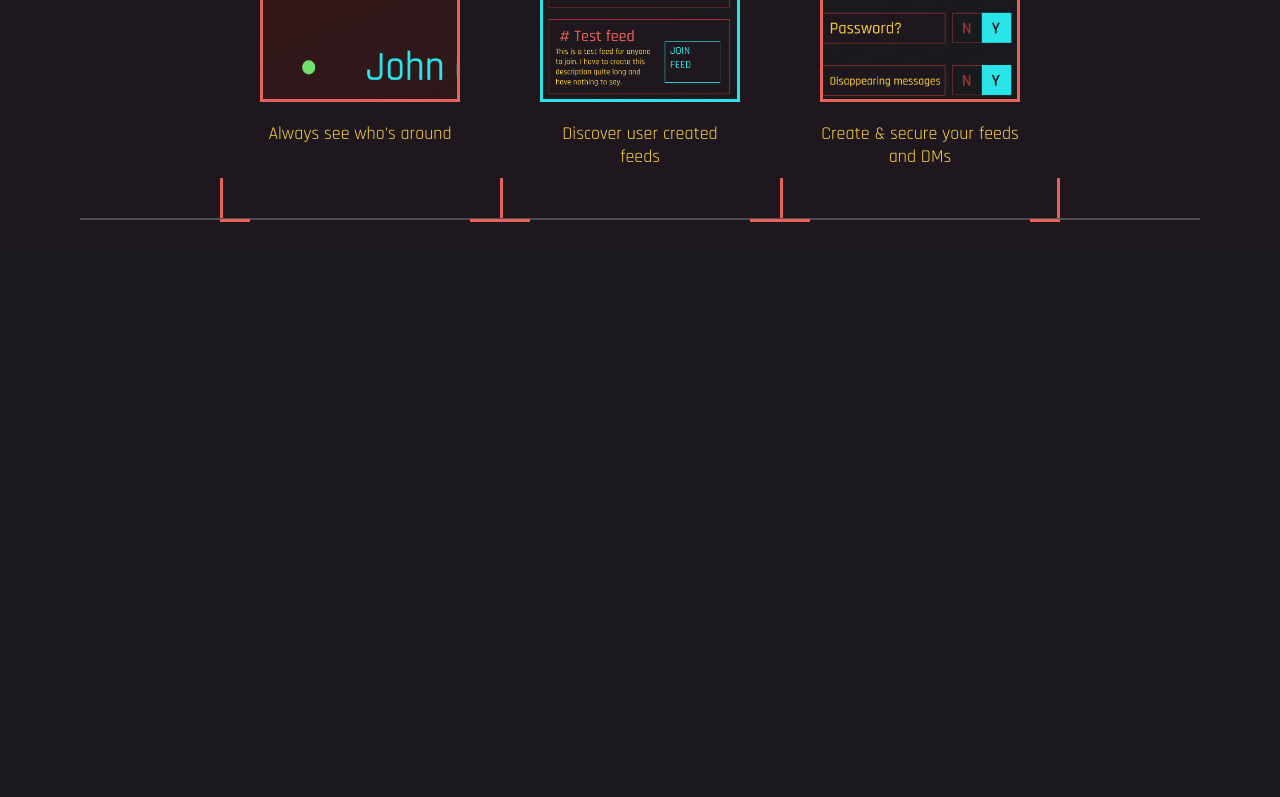
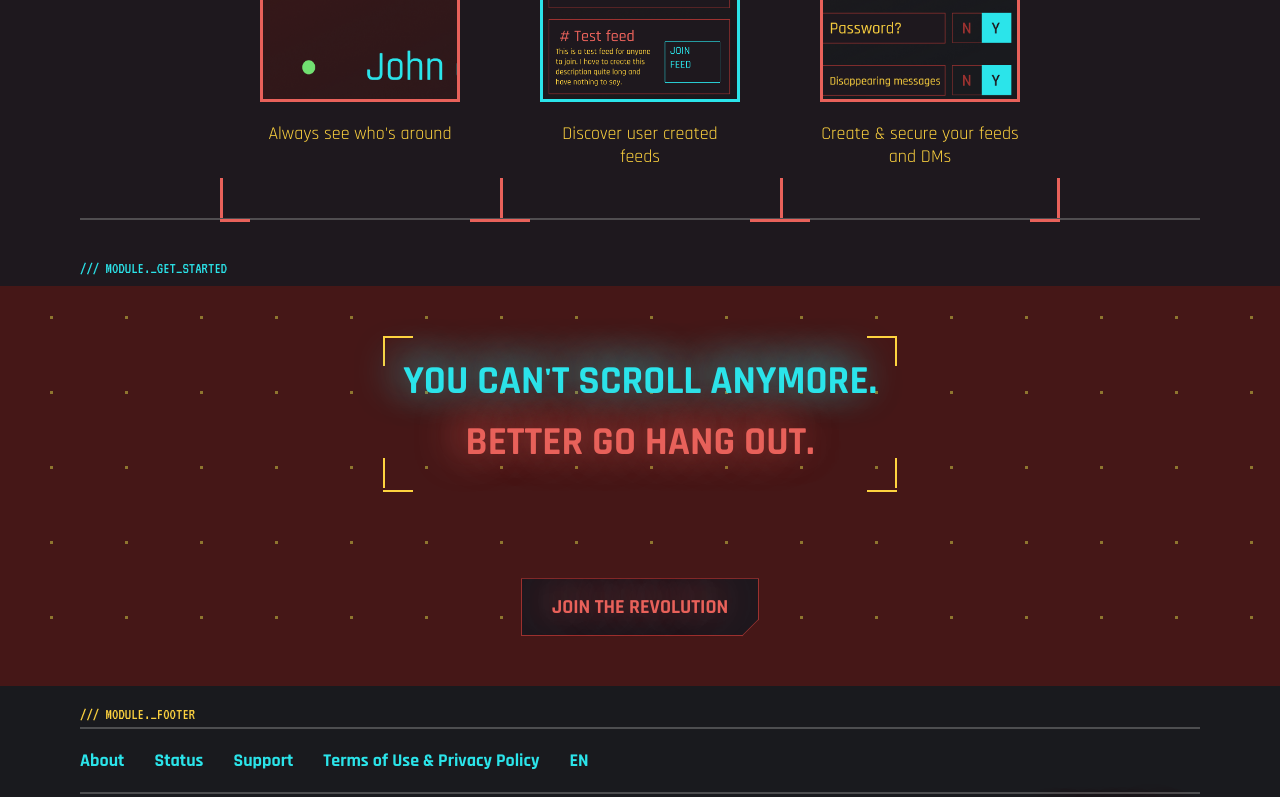
Before and after one commit to ErnGusMik/cyber_netwire, a React (Create React App) app in the folder client/: page / in a window 1280 px wide. Shown: the part 2747-3544 px from the top of the page. Before the commit the page ends 2997 px from the top, so only its background shows below. Built offline with nearby package versions, Linux system fonts and the light colour scheme.

Commit message:
Finished homepage desktop version (mostly)

```diff
--- a/client/src/App.css
+++ b/client/src/App.css
@@ -4,6 +4,7 @@
     --primary-color: #e8615a;
     --primary-color-dark: #9c3230;
     --primary-color-dark-xtra: #5d2322;
+    --primary-color-dark-xtra-x: #451717;
     --secondary-color: #2be4ea;
     --secondary-color-rgb: 43, 228, 234;
     --secondary-color-dark: #295459;
--- a/client/src/routes/index/index.css
+++ b/client/src/routes/index/index.css
@@ -641,7 +641,8 @@
     background-size: 40px 40px;
 }
 
-.homepage .more .content .feature-card::before, .homepage .more .content .feature-card::after {
+.homepage .more .content .feature-card::before,
+.homepage .more .content .feature-card::after {
     content: "";
     position: absolute;
     top: -2.5px;
@@ -674,6 +675,154 @@
     text-align: center;
     margin-top: 20px;
 }
+
+/* JOIN */
+.join {
+    background-color: var(--background-color);
+}
+
+.join .module-name {
+    padding: 10px 80px;
+}
+
+.join .content {
+    display: flex;
+    flex-direction: column;
+    align-items: center;
+    justify-content: center;
+    /* Dotted background */
+    background-image: linear-gradient(
+            to bottom,
+            transparent 3.75%,
+            var(--primary-color-dark-xtra-x) 3.75%
+        ),
+        linear-gradient(
+            to right,
+            rgba(var(--tertiary-color-rgb), 0.5) 3.75%,
+            var(--primary-color-dark-xtra-x) 3.75%
+        );
+    background-size: 75px 75px, 75px 75px;
+    background-repeat: repeat;
+    background-position: 50px 30px, 50px 30px;
+    margin: 0;
+    padding: 50px;
+    gap: 60px;
+}
+
+.join .content h2 {
+    font-size: 40px;
+    text-align: center;
+}
+
+.join .content h2.secondary {
+    text-shadow: var(--text-shadow-secondary);
+}
+
+.join .content .text {
+    display: flex;
+    flex-direction: column;
+    align-items: center;
+    justify-content: center;
+    gap: 10px;
+    padding: 20px;
+    background: linear-gradient(
+                to right,
+                var(--tertiary-color) 2px,
+                transparent 2px
+            )
+            0 0,
+        linear-gradient(to right, var(--tertiary-color) 2px, transparent 2px) 0
+            100%,
+        linear-gradient(to left, var(--tertiary-color) 2px, transparent 2px) 100%
+            0,
+        linear-gradient(to left, var(--tertiary-color) 2px, transparent 2px) 100%
+            100%;
+    background-repeat: no-repeat;
+    background-size: 30px 30px;
+    position: relative;
+}
+
+.homepage .join .text::before,
+.homepage .join .text::after {
+    content: "";
+    position: absolute;
+    top: 0;
+    width: 30px;
+    height: 100%;
+    border-top: 2px solid var(--tertiary-color);
+    border-bottom: 2px solid var(--tertiary-color);
+}
+
+.homepage .join .text::after {
+    right: 0;
+}
+
+.homepage .join .text::before {
+    left: 0;
+}
+
+/* FOOTER */
+.homepage .footer {
+    background-color: var(--background-color-dark);
+    padding: 20px 80px;
+}
+
+.homepage .footer hr {
+    border: none;
+    height: 2px;
+    background-color: rgba(129, 129, 129, 0.5);
+    width: 100%;
+    margin: 5px 0;
+}
+
+.homepage .footer ul {
+    list-style-type: none;
+    display: flex;
+    gap: 30px;
+    padding: 0;
+    margin: 20px 0;
+}
+
+.homepage .footer ul li a {
+    text-decoration: none;
+    color: var(--secondary-color);
+    font-weight: bold;
+    font-size: 18px;
+}
+
+.homepage .footer .content {
+    width: 100%;
+    display: flex;
+    justify-content: space-between;
+    align-items: flex-start;
+    margin: 20px 0;
+}
+
+.homepage .footer .content .copyright h4 {
+    font-family: var(--font-secondary);
+    font-weight: normal;
+    text-shadow: none;
+    font-size: 26px;
+}
+
+.homepage .footer .content .copyright p {
+    font-size: 10px;
+}
+
+.homepage .footer .content .btn {
+    margin: 0;
+    padding: 10px 15px;
+    clip-path: none;
+}
+
+.homepage .footer .content .btn h3::after {
+    content: none !important;
+}
+
+.homepage .footer .content .btn h3 {
+    font-size: 14px;
+}
+
 
 /* ANIMATIONS */
 
--- a/client/src/routes/index/index.jsx
+++ b/client/src/routes/index/index.jsx
@@ -378,6 +378,55 @@ export default function Index() {
                 </div>
                 <hr />
             </div>
+            <div className="join">
+                <p className="module-name">/// MODULE._GET_STARTED</p>
+                <div className="content">
+                    <div className="text">
+                        <h2 className="secondary">You can't scroll anymore.</h2>
+                        <h2>Better go hang out.</h2>
+                    </div>
+                    <a href="/auth">
+                        <button className="btn">
+                            <h3>Join the revolution</h3>
+                        </button>
+                    </a>
+                </div>
+            </div>
+            <div className="footer">
+                <p className="module-name tertiary">/// MODULE._FOOTER</p>
+                <hr />
+                <div className="sitemap">
+                    <ul>
+                        <li>
+                            <a href="">About</a>
+                        </li>
+                        <li>
+                            <a href="">Status</a>
+                        </li>
+                        <li>
+                            <a href="">Support</a>
+                        </li>
+                        <li>
+                            <a href="">Terms of Use & Privacy Policy</a>
+                        </li>
+                        <li>
+                            <a href="">EN</a>
+                        </li>
+                    </ul>
+                </div>
+                <hr />
+                <div className="content">
+                    <div className="copyright">
+                        <h4>Cyber Netwire</h4>
+                        <p className="tertiary">Copyright &copy; 2025 ernestsgm.</p>
+                    </div>
+                    <a href="/auth">
+                        <button className="btn">
+                            <h3>Open Cyber Netwire</h3>
+                        </button>
+                    </a>
+                </div>
+            </div>
         </div>
     );
 }
```
